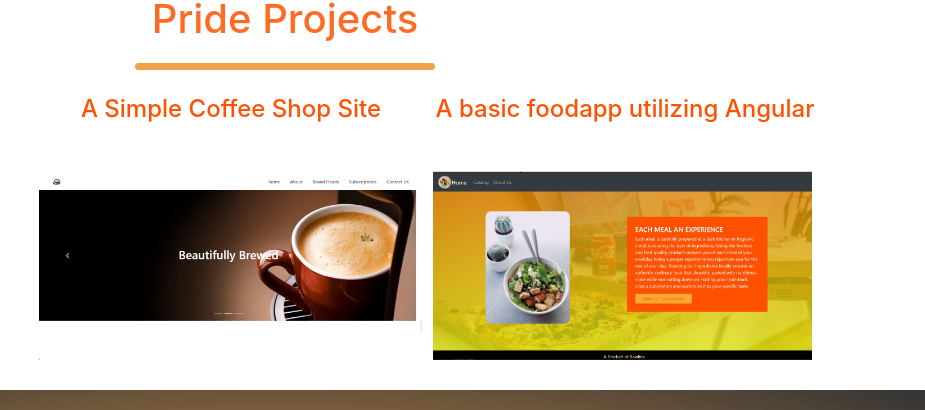
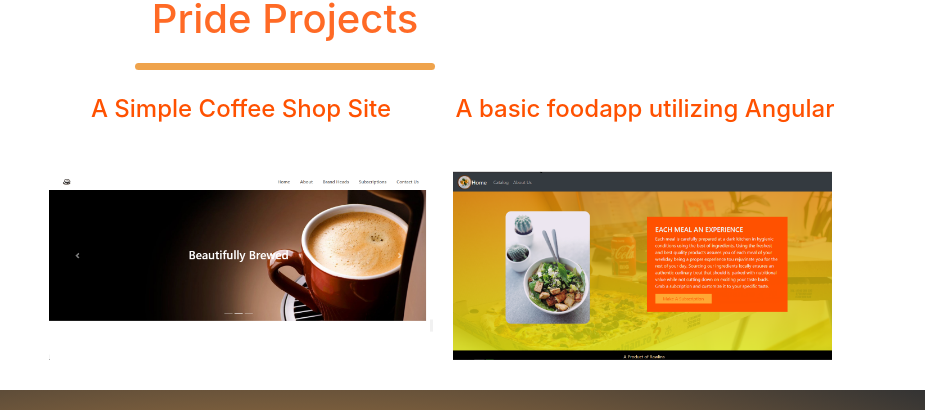
Before and after one commit to hamisirawlins/portfolio, a plain HTML site: page index.html in a window 1280 px wide. Shown: the part 658-1068 px from the top of the page, 355-1280 px from the left. Drawn offline with nearby package versions, Linux system fonts and the light colour scheme.

Commit message:
update to style

```diff
--- a/style.css
+++ b/style.css
@@ -53,7 +53,7 @@
     display: grid;
     grid-template-columns: 30% 30% 30%;
     grid-template-rows: 1fr;
-    gap: 10px 10px;
+    gap: 20px 20px;
 }
 
 .portfolio iframe {
```
